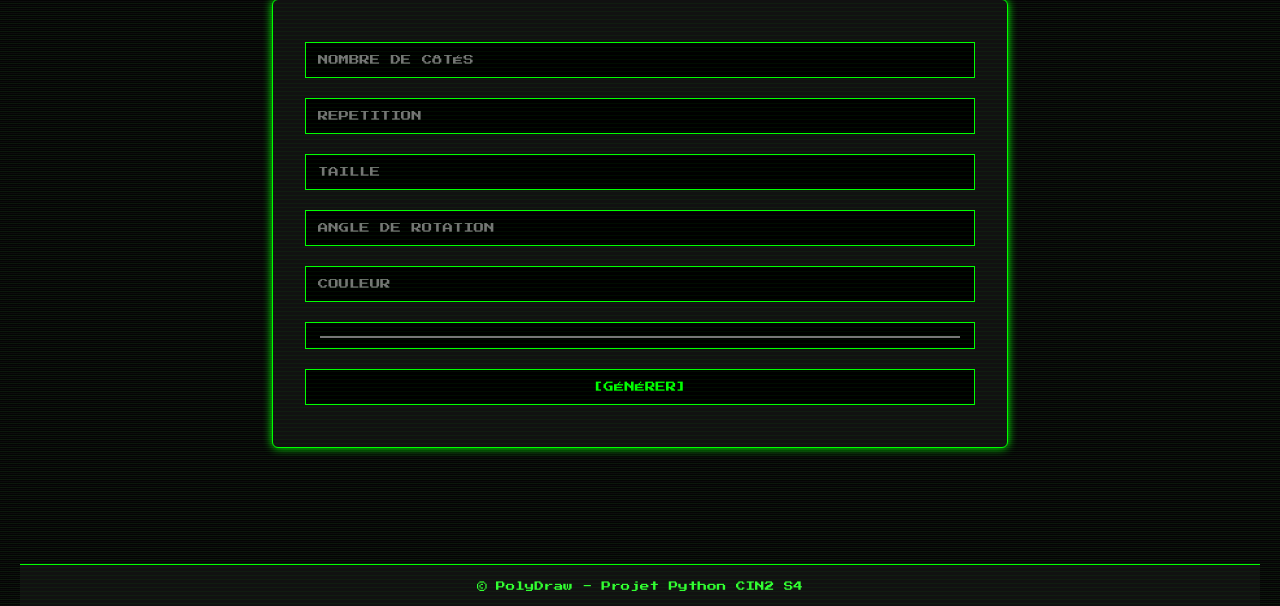
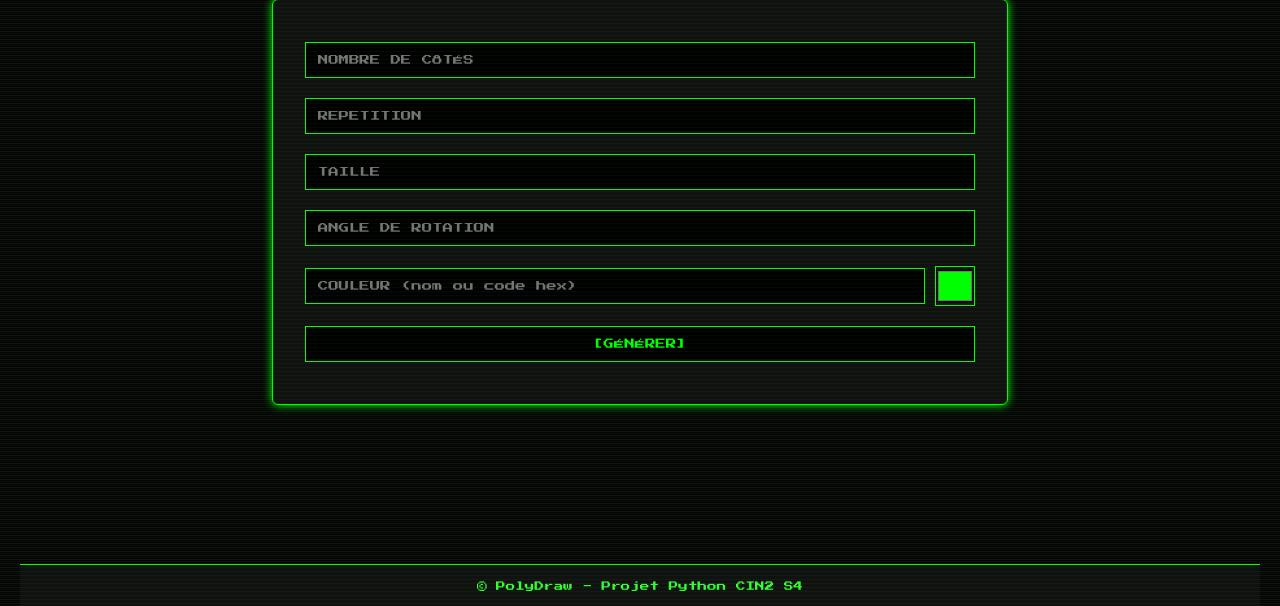
Before and after one commit to Zotiqx/Initiation_Python, a Flask app: page /generateur in a window 1280 px wide. Shown: the part 173-779 px from the top of the page. Run offline with Flask 3, Linux system fonts and the light colour scheme.

Commit message:
changement color picker

```diff
--- a/Python/static/style.css
+++ b/Python/static/style.css
@@ -26,10 +26,6 @@ nav {
   justify-content: space-between;
   align-items: center;
   border-bottom: 2px solid #00ff00;
-}
-
-.logo {
-  font-size: 1rem;
 }
 
 .nav-links a {
@@ -94,6 +90,27 @@ button:hover {
   background-color: #00FF00;
   color: black;
 }
+
+.color-inputs {
+  display: flex;
+  align-items: center;
+  gap: 10px;
+}
+
+.color-inputs input[type="text"] {
+  flex: 1;
+}
+
+.color-inputs input[type="color"] {
+  width: 40px;
+  height: 40px;
+  border: 1px solid #00FF00;
+  background-color: #111;
+  padding: 0;
+  appearance: none;
+  cursor: pointer;
+}
+
 
 .image-container {
   margin-top: 2rem;
--- a/Python/templates/generateur.html
+++ b/Python/templates/generateur.html
@@ -31,9 +31,10 @@
           <input type="number" name="taille" placeholder="TAILLE" required />
           <input type="number" step="any" name="angle" placeholder="ANGLE DE ROTATION" required />
           <div class="color-inputs">
-            <input type="text" name="couleur" placeholder="COULEUR" required>
+            <input type="text" name="couleur" placeholder="COULEUR (nom ou code hex)" required>
             <input type="color" name="picker" value="#00ff00" onchange="document.querySelector('input[name=couleur]').value = this.value">
           </div>
+
           <button type="submit">[GÉNÉRER]</button>
         </form>
 
```
Also changed, not shown: Python/static/motifs/motif_20250621113927.png (added).
